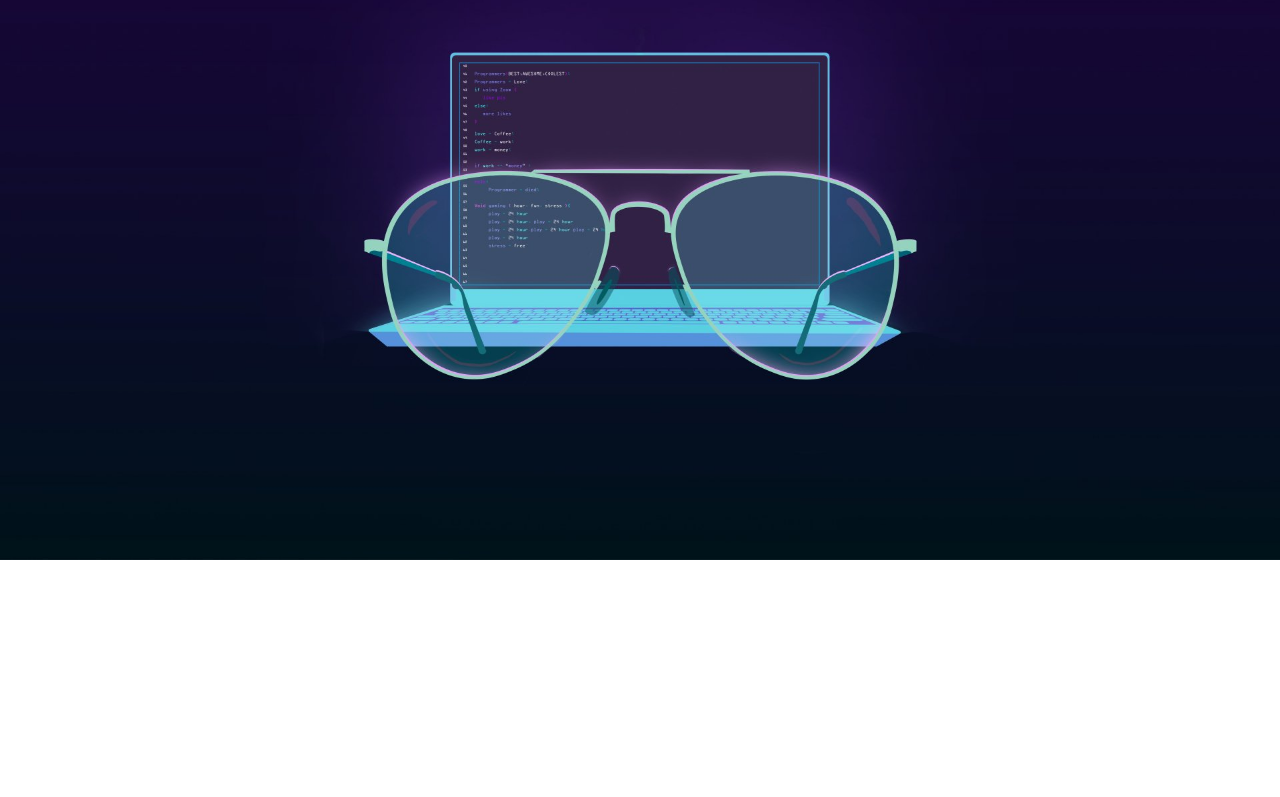
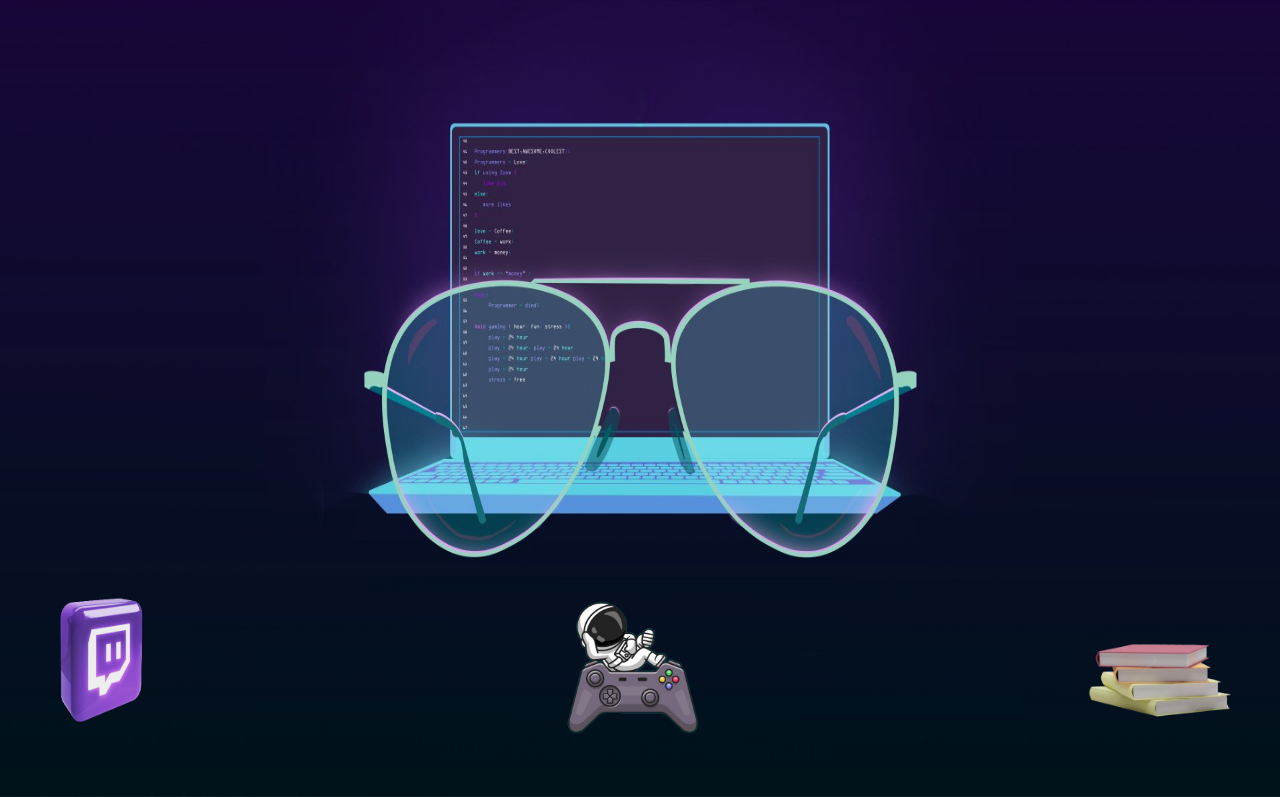
Before and after one commit to jnzinpx/Tropa-Da-Computaria, a plain HTML site: page index.html in a window 1280 px wide. Shown: the part 251-1048 px from the top of the page. Before the commit the page ends 811 px from the top, so only its background shows below. Drawn offline with Linux system fonts and the light colour scheme.

Commit message:
criaçao do cards

```diff
--- a/index.html
+++ b/index.html
@@ -46,6 +46,16 @@
         </div>
       </section>
 
+
+        <div class="cards flex">
+          <img src="imgs/dc.png" alt="">
+          <img src="imgs/gamer.png" alt="">
+          <img src="imgs/estudos.png" alt="">
+        </div>
+
+
+      </div>
+
     </body>
 
   </html>
--- a/style.css
+++ b/style.css
@@ -46,13 +46,13 @@ header a {
   color: aliceblue;
 }
 
-.fundo  {
+.fundo {
   background-image: url("/imgs/fundo2.png");
 }
 
 .fundo img {
   width: 100%;
-
+  height: 120vh;
 }
 
 p {
@@ -63,10 +63,16 @@ p {
   margin-top: 100px;
 }
 
+.cards {
+  gap: 350px;
+  align-items: none;
+  justify-content: center;
+  margin-top: -220px;
+  margin-left: -20px;
+}
+
 .cards img {
-  width: 30vh;
-  height: 110px;
-  margin-top: 700px;
+  width: 180px;
 }
 
 button {
```
Also changed, not shown: imgs/estudos.png (added).
